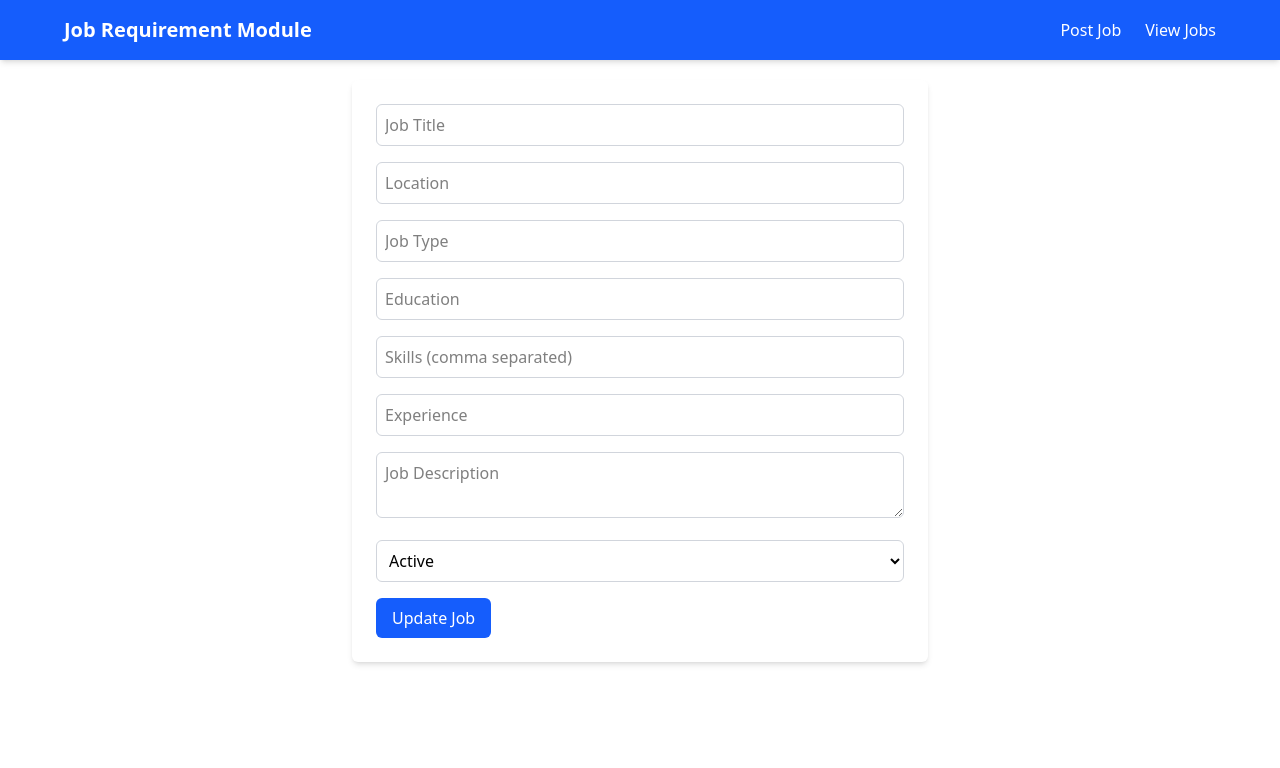
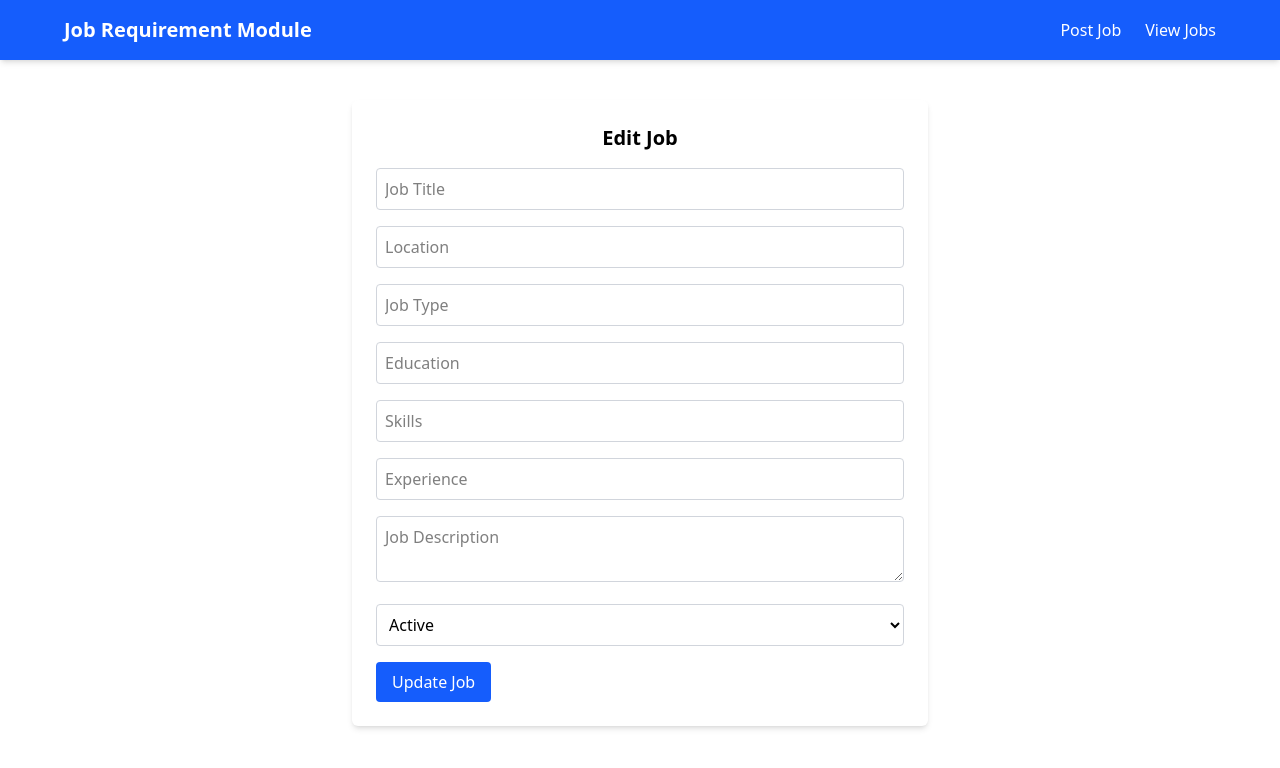
Before and after one commit to panditsagar/Intern-Task, a React (Vite) app: page /jobedit in a window 1280 px wide. Shown: the top 768 px of the page. Built offline with nearby package versions, Linux system fonts and the light colour scheme.

Commit message:
add edit logic

```diff
--- a/src/components/Job/JobEdit.jsx
+++ b/src/components/Job/JobEdit.jsx
@@ -1,7 +1,8 @@
 import React, { useEffect, useState } from "react";
-
+import { useNavigate } from "react-router-dom";
 
 function JobEdit() {
+  const navigate = useNavigate();
   const [form, setForm] = useState({
     title: "",
     location: "",
@@ -10,23 +11,44 @@ function JobEdit() {
     skills: "",
     experience: "",
     description: "",
-    status: "",
+    status: "Active",
   });
+
+  const [jobIndex, setJobIndex] = useState(null);
+
+  useEffect(() => {
+    const jobData = JSON.parse(localStorage.getItem("jobToEdit"));
+    if (jobData) {
+      setForm(jobData.job);
+      setJobIndex(jobData.index);
+    }
+  }, []);
 
   const handleChange = (e) => {
     setForm({ ...form, [e.target.name]: e.target.value });
   };
 
-
+  const handleUpdate = (e) => {
+    e.preventDefault();
+    const jobs = JSON.parse(localStorage.getItem("jobs")) || [];
+    jobs[jobIndex] = form;
+    localStorage.setItem("jobs", JSON.stringify(jobs));
+    localStorage.removeItem("jobToEdit");
+    navigate("/");
+  };
 
   return (
-    <form className="p-6 bg-white shadow-md rounded-md max-w-xl mx-auto space-y-4">
+    <form
+      onSubmit={handleUpdate}
+      className="p-6 mt-10 bg-white shadow-md rounded-md max-w-xl mx-auto space-y-4"
+    >
+      <h2 className="text-xl font-semibold text-center">Edit Job</h2>
       <input
         name="title"
         placeholder="Job Title"
         value={form.title}
         onChange={handleChange}
-        className="w-full p-2 border border-gray-300 rounded-md focus:outline-none focus:ring-2 focus:ring-blue-500"
+        className="w-full p-2 border border-gray-300 rounded"
         required
       />
       <input
@@ -34,56 +56,55 @@ function JobEdit() {
         placeholder="Location"
         value={form.location}
         onChange={handleChange}
-        className="w-full p-2 border border-gray-300 rounded-md focus:outline-none focus:ring-2 focus:ring-blue-500"
-
+        className="w-full p-2 border border-gray-300 rounded"
       />
       <input
         name="jobType"
         placeholder="Job Type"
         value={form.jobType}
         onChange={handleChange}
-        className="w-full p-2 border border-gray-300 rounded-md focus:outline-none focus:ring-2 focus:ring-blue-500"
+        className="w-full p-2 border border-gray-300 rounded"
       />
       <input
         name="education"
         placeholder="Education"
         value={form.education}
         onChange={handleChange}
-        className="w-full p-2 border border-gray-300 rounded-md focus:outline-none focus:ring-2 focus:ring-blue-500"
+        className="w-full p-2 border border-gray-300 rounded"
       />
       <input
         name="skills"
-        placeholder="Skills (comma separated)"
+        placeholder="Skills"
         value={form.skills}
         onChange={handleChange}
-        className="w-full p-2 border border-gray-300 rounded-md focus:outline-none focus:ring-2 focus:ring-blue-500"
+        className="w-full p-2 border border-gray-300 rounded"
       />
       <input
         name="experience"
         placeholder="Experience"
         value={form.experience}
         onChange={handleChange}
-        className="w-full p-2 border border-gray-300 rounded-md focus:outline-none focus:ring-2 focus:ring-blue-500"
+        className="w-full p-2 border border-gray-300 rounded"
       />
       <textarea
         name="description"
         placeholder="Job Description"
         value={form.description}
         onChange={handleChange}
-        className="w-full p-2 border border-gray-300 rounded-md focus:outline-none focus:ring-2 focus:ring-blue-500"
+        className="w-full p-2 border border-gray-300 rounded"
       />
       <select
         name="status"
         value={form.status}
         onChange={handleChange}
-        className="w-full p-2 border border-gray-300 rounded-md focus:outline-none focus:ring-2 focus:ring-blue-500"
+        className="w-full p-2 border border-gray-300 rounded"
       >
         <option value="Active">Active</option>
         <option value="Closed">Closed</option>
       </select>
       <button
         type="submit"
-        className="bg-blue-600 text-white px-4 py-2 rounded-md hover:bg-blue-700 transition duration-300"
+        className="bg-blue-600 text-white px-4 py-2 rounded hover:bg-blue-700"
       >
         Update Job
       </button>
--- a/src/components/Job/JobList.jsx
+++ b/src/components/Job/JobList.jsx
@@ -1,14 +1,19 @@
 import React, { useEffect, useState } from "react";
+import { useNavigate } from "react-router-dom";
 
 const JobList = () => {
   const [jobs, setJobs] = useState([]);
-
+  const navigate = useNavigate();
 
   useEffect(() => {
     const storedJobs = JSON.parse(localStorage.getItem("jobs")) || [];
     setJobs(storedJobs);
   }, []);
 
+  const handleEdit = (job, index) => {
+    localStorage.setItem("jobToEdit", JSON.stringify({ job, index }));
+    navigate("/jobedit");
+  };
 
   return (
     <div className="p-6 mt-6 bg-gray-50 min-h-screen">
@@ -47,7 +52,7 @@ const JobList = () => {
                 <strong>Education:</strong> {job.education}
               </p>
               <p className="text-sm text-gray-700 mb-1">
-                <strong>Skills:</strong> {job.skills} Years
+                <strong>Skills:</strong> {job.skills}
               </p>
               <p className="text-sm text-gray-700 mb-1">
                 <strong>Experience:</strong> {job.experience} Years
@@ -56,8 +61,12 @@ const JobList = () => {
                 {job.description}
               </p>
 
-              {/* Edit Button */}
-              <button className="mt-4 text-sm px-4 py-1 bg-yellow-400 text-white rounded hover:bg-yellow-500">Edit Job</button>
+              <button
+                onClick={() => handleEdit(job, i)}
+                className="mt-4 text-sm px-4 py-1 bg-yellow-400 text-white rounded hover:bg-yellow-500"
+              >
+                Edit Job
+              </button>
             </div>
           ))}
         </div>
```
